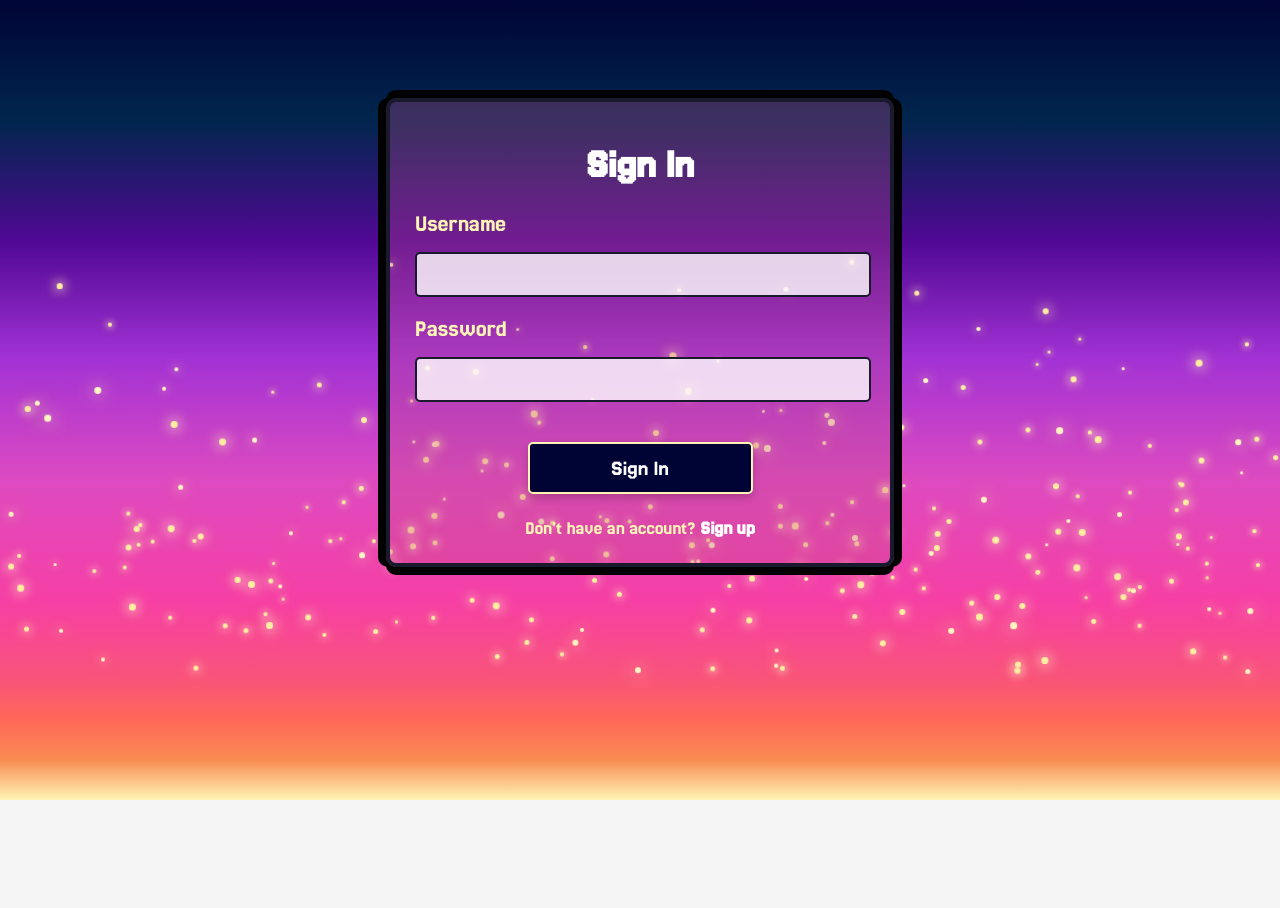
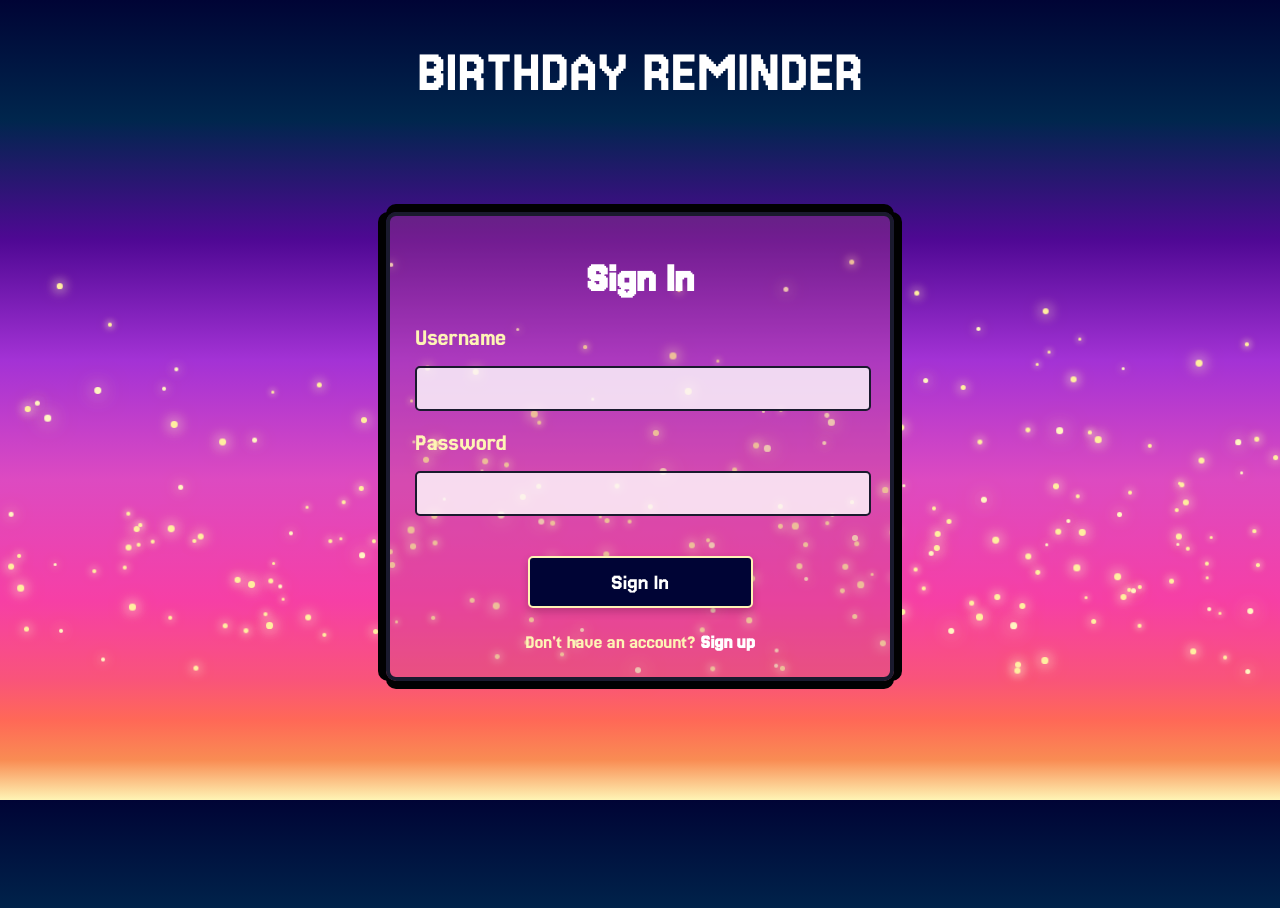
Before and after one commit to Celestia2006/birthday_reminder, a React (Create React App) app in the folder client/: page /login in a window 1280 px wide. Shown: the top 908 px of the page. Before the commit the page ends 800 px from the top, so only its background shows below. Built offline with nearby package versions, Linux system fonts and the light colour scheme; a web font is replaced by a local one.

Commit message:
Birthday Reminder 47

```diff
--- a/client/src/components/Login.js
+++ b/client/src/components/Login.js
@@ -34,7 +34,6 @@ const Login = ({ showHeader = false }) => {
           previousState: navigationState, // Preserve original state
         },
         replace: true,
-        showHeader: true,
       });
     } catch (err) {
       setError(err.message || "Login failed");
@@ -44,7 +43,7 @@ const Login = ({ showHeader = false }) => {
   return (
     <div className="app-wrapper">
       <StarsBackground />
-      {showHeader && <Header />}
+      <Header />
       <AuthForm type="login" onSubmit={handleLogin} error={error} />
     </div>
   );
```
